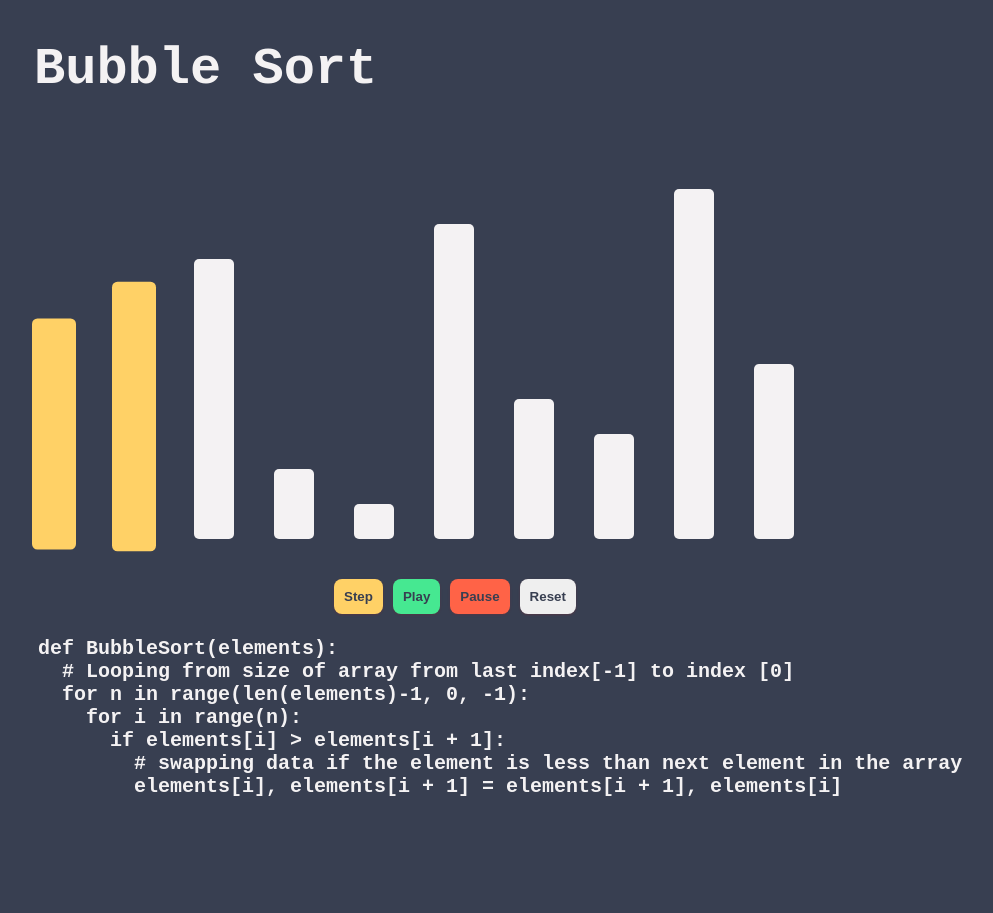
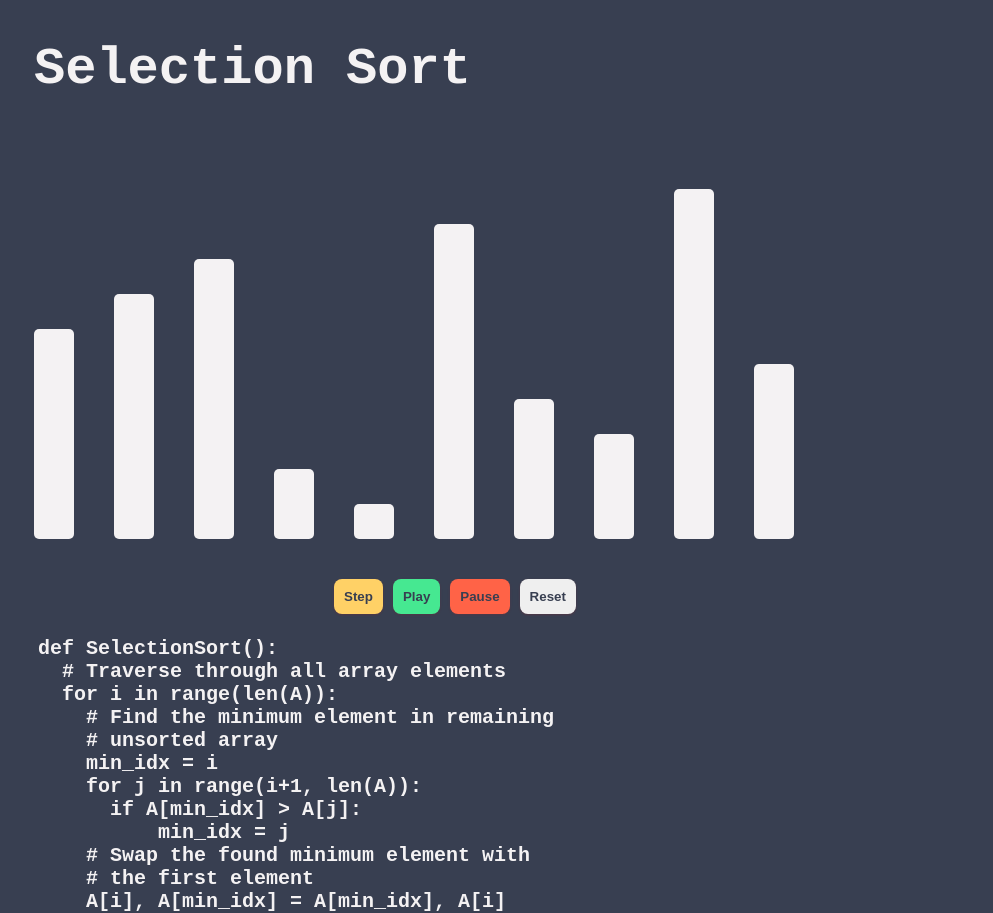
Before and after one commit to IrvinDelgado/algo-reviewer, a React (Create React App) app: page / in a window 1280 px wide. Shown: the whole page, without its empty margins (6-999 px from the left). Before the commit the page ends 800 px from the top, so only its background shows below. Built offline with nearby package versions, Linux system fonts and the light colour scheme.

Commit message:
Selection Sort Foundation

```diff
--- a/src/components/algo/bubble-sort/BubbleSortViz.tsx
+++ b/src/components/algo/bubble-sort/BubbleSortViz.tsx
@@ -6,7 +6,7 @@ import { generateArray } from '../../utilities/helpers';
 
 const BubbleSortViz = () => {
 
-  const originalOrder = useRef([0])
+  const originalOrder = useRef([0]);
   const [order, setOrder] = useState([0]);
   const left = useRef(0);
   const right = useRef(1);
@@ -17,10 +17,9 @@ const BubbleSortViz = () => {
   const isPaused = useRef(false);
   const interval = 500;
 
-  useEffect(()=>{
-    const numArray = generateArray(1,10);
-    originalOrder.current = numArray;
-    setOrder(numArray);
+  useEffect(() => {
+    originalOrder.current = generateArray(1,10);
+    setOrder(originalOrder.current);
   },[])
 
   const animationFunctions = (idx:number) => {
--- /dev/null
+++ b/src/components/algo/selection-sort/SelectionSort.tsx
@@ -0,0 +1,33 @@
+import "../../../styles/main.css";
+import SelectionSortViz from "./SelectionSortViz";
+
+const SelectionSort = () => {
+  const algoName = 'Selection Sort';
+  const algoCode = `
+  def SelectionSort():
+    # Traverse through all array elements
+    for i in range(len(A)):
+      # Find the minimum element in remaining
+      # unsorted array
+      min_idx = i
+      for j in range(i+1, len(A)):
+        if A[min_idx] > A[j]:
+            min_idx = j
+      # Swap the found minimum element with
+      # the first element
+      A[i], A[min_idx] = A[min_idx], A[i]`;
+
+  return (
+    <div>
+      <div className='algoName'>{algoName}</div>
+      <SelectionSortViz/>
+      <div className='algoCode'>
+        <pre>
+          {algoCode}
+        </pre>
+      </div>
+    </div>
+  )
+}
+
+export default SelectionSort;
--- /dev/null
+++ b/src/components/algo/selection-sort/SelectionSortViz.tsx
@@ -0,0 +1,43 @@
+import { useEffect, useRef, useState } from 'react';
+import { useSprings, animated } from 'react-spring';
+import { VizButtons } from '../../shared/VizButtons';
+import { generateArray } from '../../utilities/helpers';
+
+const SelectionSortViz = () => {
+  const originalOrder = useRef([0]);
+  const [order, setOrder] = useState([0]);
+
+  useEffect(() => {
+    originalOrder.current = generateArray(1,10);
+    setOrder(originalOrder.current);
+  },[])
+
+  const animationFunctions = () => {
+   return {
+     backgroundColor: '#F4F2F3',
+     scale: 1,
+   }
+  }
+
+  const [springs, api] = useSprings(order.length, animationFunctions)
+
+  useEffect(()=>{
+    api.start(animationFunctions);
+  })
+
+  return (
+    <div>
+      <div className="algoViz">
+        {springs.map((animation,indx) => (
+          <animated.div key={indx} className="bar" style={{
+            ...animation,
+            height:order[indx] * 35,
+          }}/>
+        ))}
+      </div>
+      <VizButtons step={()=>{}} play={()=>{}} pause={()=>{}} reset={()=>{}}/>
+    </div>
+  )
+}
+
+export default SelectionSortViz;
--- a/src/views/Home.tsx
+++ b/src/views/Home.tsx
@@ -1,10 +1,12 @@
-import BubbleSort from "../components/algo/bubble-sort/BubbleSort";
+// import BubbleSort from "../components/algo/bubble-sort/BubbleSort";
+import SelectionSort from "../components/algo/selection-sort/SelectionSort";
 
 const Home = () => {
 
   return (
     <div>
-      <BubbleSort/>
+      {/* <BubbleSort/> */}
+      <SelectionSort/>
     </div>
   )
 }
```
